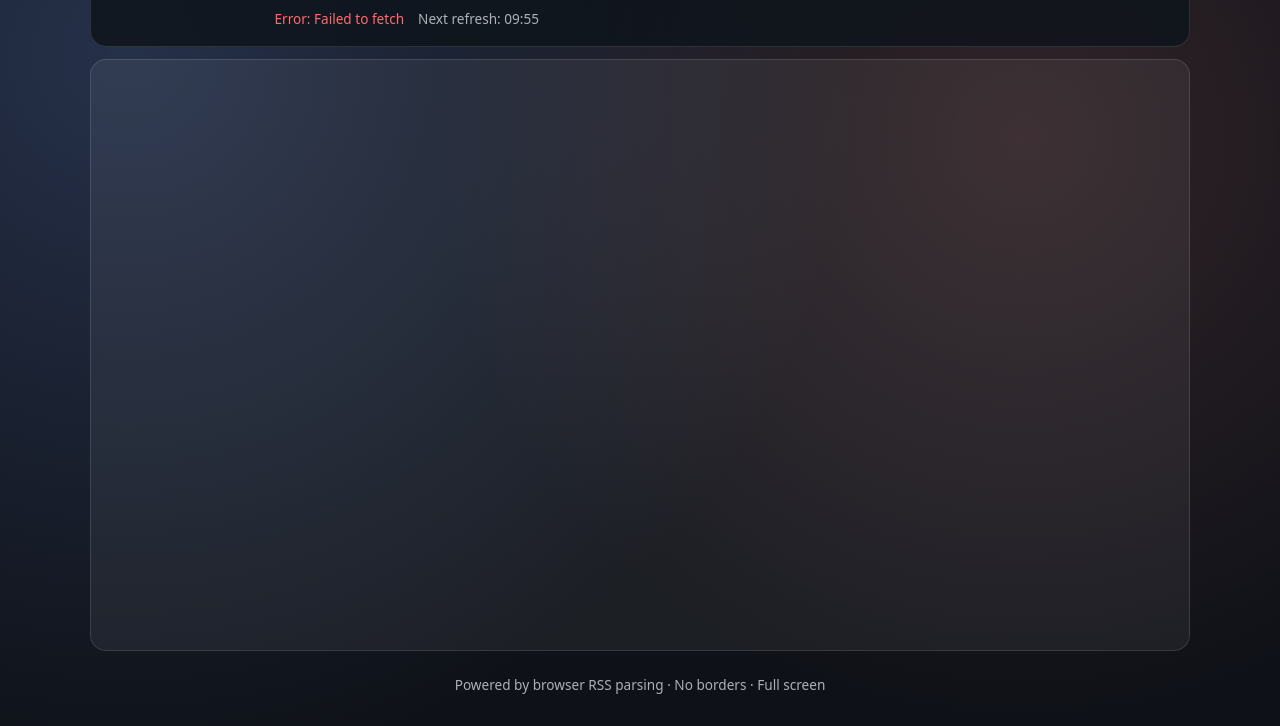
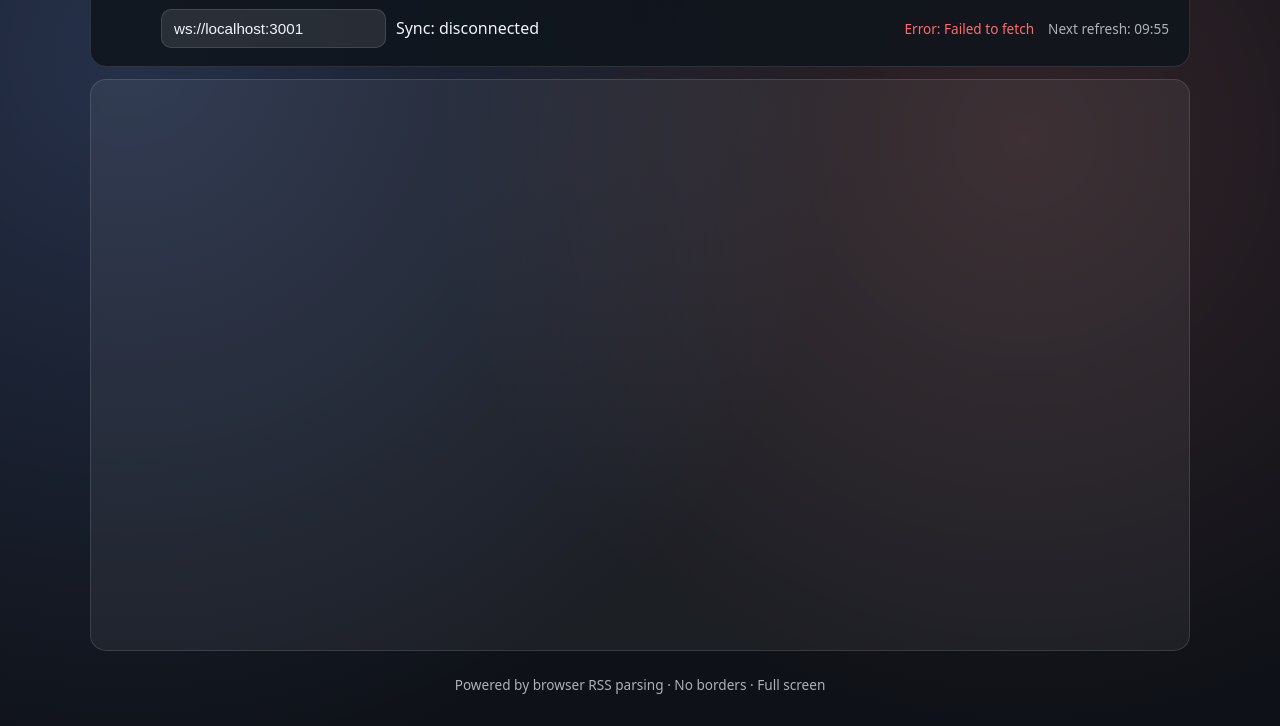
Before and after one commit to Eivind371/newsfeed-viewer, a plain HTML site: page docs/index.html in a window 1280 px wide. Shown: the part 114-840 px from the top of the page. Drawn offline with Linux system fonts and the light colour scheme; no server answers.

Commit message:
Add configurable sync WebSocket URL + status indicator

```diff
--- a/docs/index.html
+++ b/docs/index.html
@@ -25,6 +25,10 @@
         </select>
         <button id="compactBtn" class="btn btn-ghost" title="Toggle compact mode">Compact</button>
       </div>
+      <div class="header__controls">
+        <input id="syncUrl" class="input" type="text" value="ws://localhost:3001" />
+        <span id="syncStatus" class="status" style="min-width: 130px;">Sync: disconnected</span>
+      </div>
 
       <div class="header__info">
         <span id="status" class="status"></span>
--- a/docs/script.js
+++ b/docs/script.js
@@ -9,6 +9,8 @@ const feedUrlEl = document.getElementById('feedUrl');
 const loadBtn = document.getElementById('loadBtn');
 const refreshIntervalEl = document.getElementById('refreshInterval');
 const compactBtn = document.getElementById('compactBtn');
+const syncUrlEl = document.getElementById('syncUrl');
+const syncStatusEl = document.getElementById('syncStatus');
 const statusEl = document.getElementById('status');
 const nextRefreshEl = document.getElementById('nextRefresh');
 const feedEl = document.getElementById('feed');
@@ -208,10 +210,21 @@ let ws = null;
 
 function initSyncSocket() {
   try {
-    ws = new WebSocket('ws://localhost:3001');
+    const url = (syncUrlEl?.value || 'ws://localhost:3001').trim();
+    if (!url) return;
+
+    if (ws && ws.url === url && ws.readyState !== WebSocket.CLOSED) {
+      return; // already connected
+    }
+
+    if (ws) {
+      ws.close();
+    }
+
+    ws = new WebSocket(url);
 
     ws.addEventListener('open', () => {
-      // ready
+      if (syncStatusEl) syncStatusEl.textContent = 'Sync: connected';
     });
 
     ws.addEventListener('message', (event) => {
@@ -226,11 +239,12 @@ function initSyncSocket() {
     });
 
     ws.addEventListener('close', () => {
+      if (syncStatusEl) syncStatusEl.textContent = 'Sync: disconnected';
       setTimeout(initSyncSocket, 2000);
     });
 
     ws.addEventListener('error', () => {
-      // ignore
+      if (syncStatusEl) syncStatusEl.textContent = 'Sync: failed';
     });
   } catch {
     // ignore if WebSocket not supported
@@ -260,5 +274,6 @@ refreshIntervalEl.addEventListener('change', (event) => {
 
 initCompactMode();
 listenForReload();
+initSyncSocket();
 loadFeed();
 scheduleAutoRefresh(Number(refreshIntervalEl.value));
```
Also changed, not shown: newsfeed/index.html (+4 -0 lines), newsfeed/script.js (+18 -4 lines).
